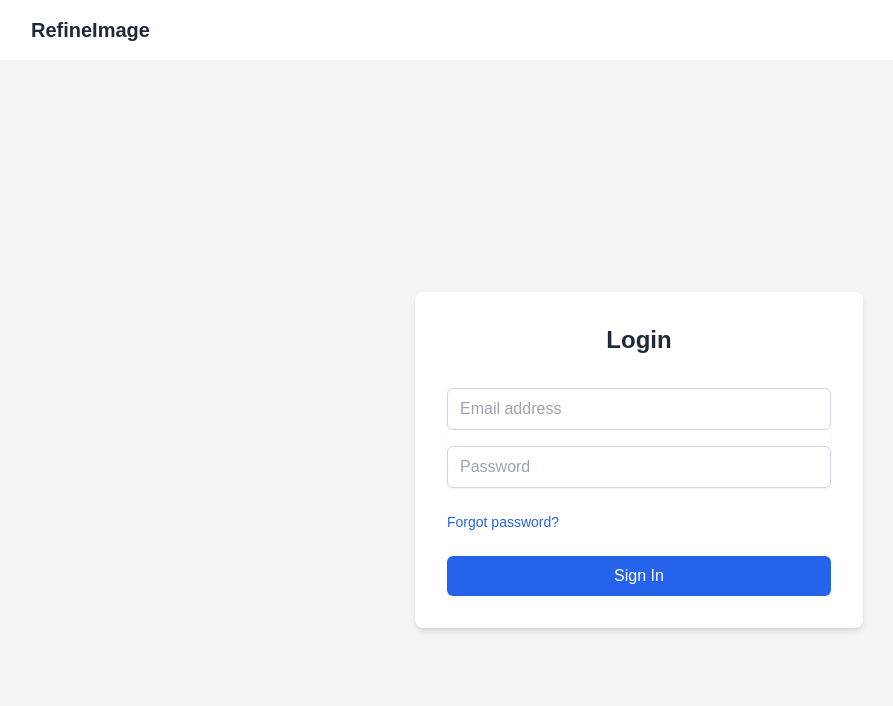
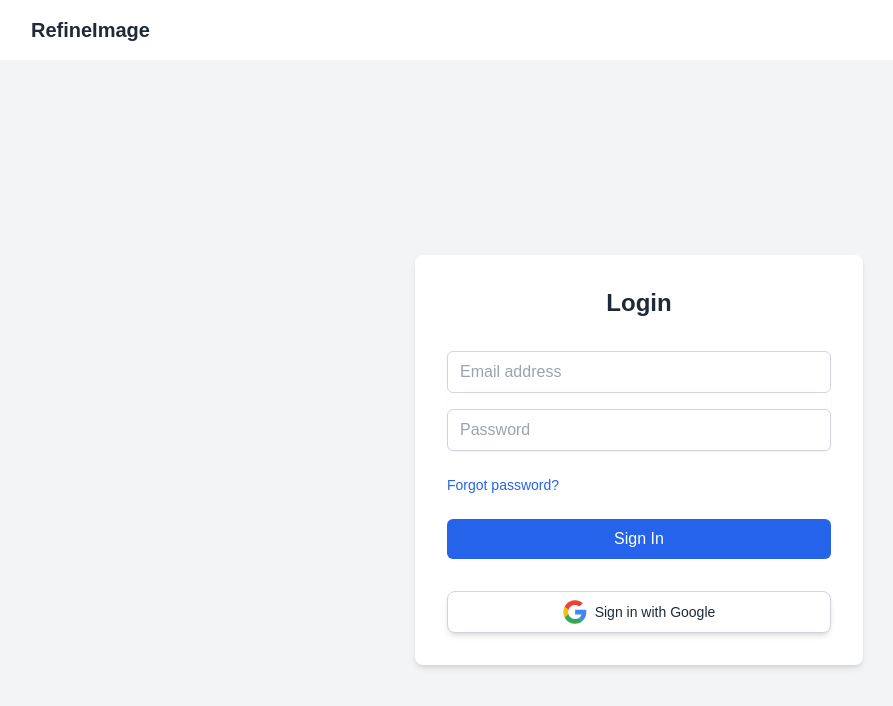
Before and after one commit to harshilCode/refine-image, a Next.js app: page /login in a window 1280 px wide. Shown: the top 706 px of the page, without its empty margins (1-894 px from the left). Built offline with nearby package versions, Linux system fonts and the light colour scheme; no server answers.

Commit message:
feat: new google auth

```diff
--- a/src/app/login/page.tsx
+++ b/src/app/login/page.tsx
@@ -2,6 +2,7 @@
 import { useEffect, useState } from "react";
 import { useRouter } from 'next/navigation';
 import { createClient } from "../../../utils/supabase/client";
+import GoogleButton from "@/components/Buttons/GoogleButton";
 
 const supabase = createClient();
 
@@ -34,6 +35,12 @@ export default function Login() {
           router.push('/dashboard');
         }
     }
+  };
+
+  const handleGoogleLogin = async () => {
+    await supabase.auth.signInWithOAuth({
+      provider: 'google',
+    });
   };
 
   return (
@@ -90,6 +97,8 @@ export default function Login() {
             Sign In
           </button>
         </form>
+
+        <GoogleButton onClick={handleGoogleLogin} />
       </div>
     </div>
   );
--- /dev/null
+++ b/src/components/Buttons/GoogleButton.tsx
@@ -0,0 +1,52 @@
+interface GoogleButtonProps {
+    onClick: () => void;
+    label?: string;
+  }
+
+  const GoogleButton: React.FC<GoogleButtonProps> = ({ onClick, label = "Sign in with Google" }) => (
+    <button
+      onClick={onClick}
+      className="flex items-center justify-center bg-white w-full dark:bg-gray-900 border border-gray-300 rounded-lg shadow-md px-6 py-2 text-sm font-medium text-gray-800 dark:text-white hover:bg-gray-200 focus:outline-none focus:ring-2 focus:ring-offset-2 focus:ring-gray-500"
+    >
+        <svg
+            className="h-6 w-6 mr-2"
+            xmlns="http://www.w3.org/2000/svg"
+            xmlnsXlink="http://www.w3.org/1999/xlink"
+            width="800px"
+            height="800px"
+            viewBox="-0.5 0 48 48"
+            version="1.1"
+        >
+            <title>Google-color</title>
+            <g id="Icons" stroke="none" strokeWidth="1" fill="none" fillRule="evenodd">
+            <g id="Color-" transform="translate(-401.000000, -860.000000)">
+                <g id="Google" transform="translate(401.000000, 860.000000)">
+                <path
+                    d="M9.82727273,24 C9.82727273,22.4757333 10.0804318,21.0144 10.5322727,19.6437333 L2.62345455,13.6042667 C1.08206818,16.7338667 0.213636364,20.2602667 0.213636364,24 C0.213636364,27.7365333 1.081,31.2608 2.62025,34.3882667 L10.5247955,28.3370667 C10.0772273,26.9728 9.82727273,25.5168 9.82727273,24"
+                    id="Fill-1"
+                    fill="#FBBC05"
+                ></path>
+                <path
+                    d="M23.7136364,10.1333333 C27.025,10.1333333 30.0159091,11.3066667 32.3659091,13.2266667 L39.2022727,6.4 C35.0363636,2.77333333 29.6954545,0.533333333 23.7136364,0.533333333 C14.4268636,0.533333333 6.44540909,5.84426667 2.62345455,13.6042667 L10.5322727,19.6437333 C12.3545909,14.112 17.5491591,10.1333333 23.7136364,10.1333333"
+                    id="Fill-2"
+                    fill="#EB4335"
+                ></path>
+                <path
+                    d="M23.7136364,37.8666667 C17.5491591,37.8666667 12.3545909,33.888 10.5322727,28.3562667 L2.62345455,34.3946667 C6.44540909,42.1557333 14.4268636,47.4666667 23.7136364,47.4666667 C29.4455,47.4666667 34.9177955,45.4314667 39.0249545,41.6181333 L31.5177727,35.8144 C29.3995682,37.1488 26.7323182,37.8666667 23.7136364,37.8666667"
+                    id="Fill-3"
+                    fill="#34A853"
+                ></path>
+                <path
+                    d="M46.1454545,24 C46.1454545,22.6133333 45.9318182,21.12 45.6113636,19.7333333 L23.7136364,19.7333333 L23.7136364,28.8 L36.3181818,28.8 C35.6879545,31.8912 33.9724545,34.2677333 31.5177727,35.8144 L39.0249545,41.6181333 C43.3393409,37.6138667 46.1454545,31.6490667 46.1454545,24"
+                    id="Fill-4"
+                    fill="#4285F4"
+                ></path>
+                </g>
+            </g>
+            </g>
+        </svg>
+      <span>{label}</span>
+    </button>
+  );
+
+  export default GoogleButton;
```
